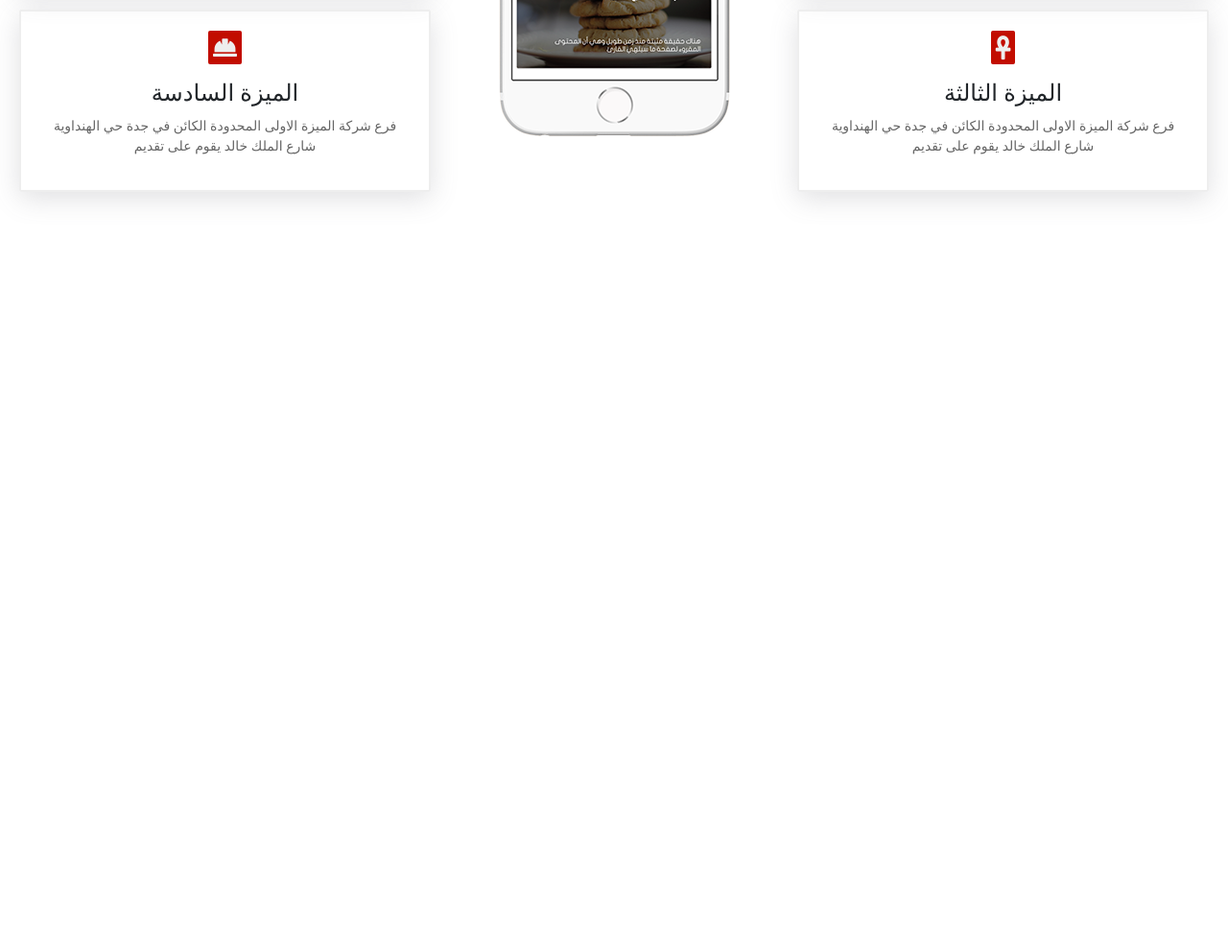
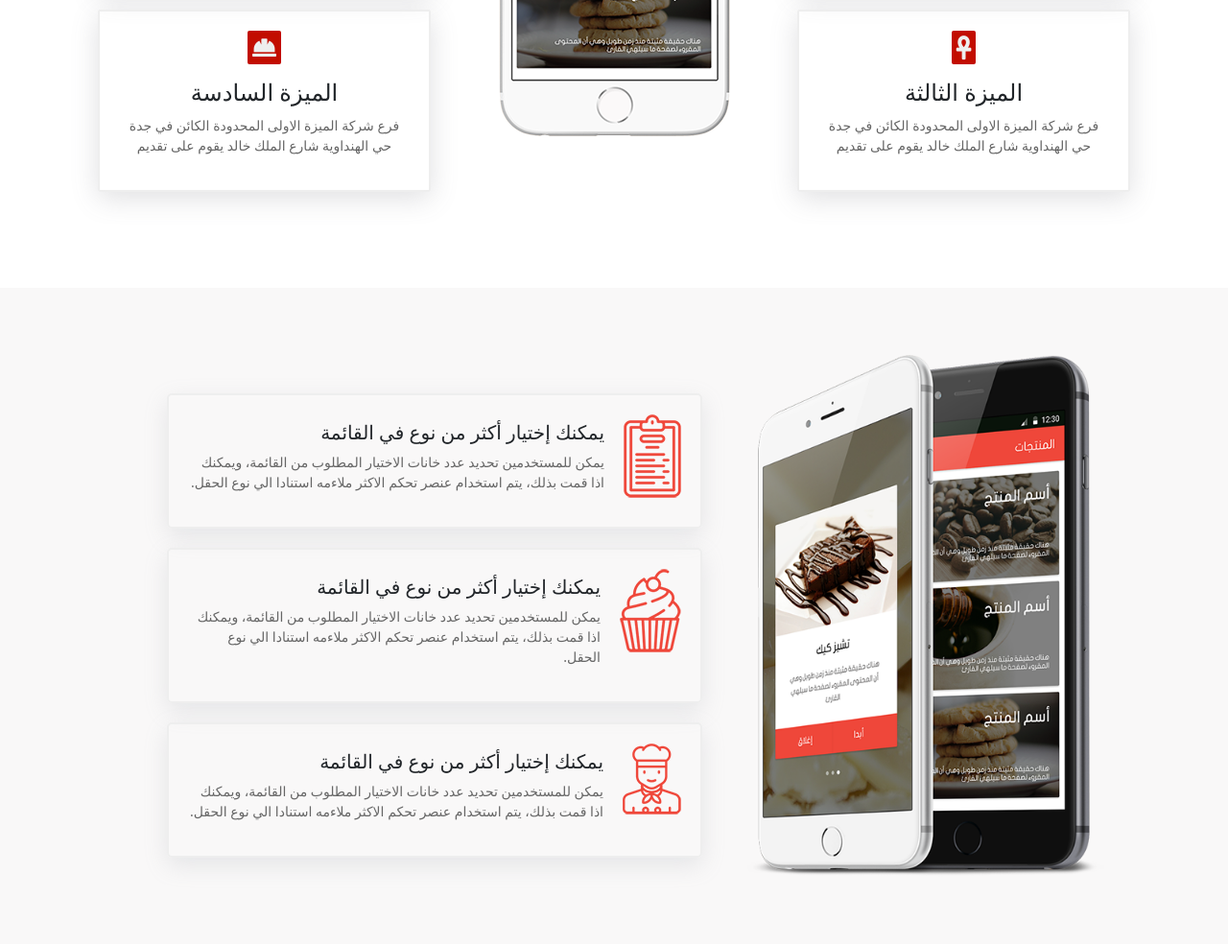
Before and after one commit to touzaelhassan/MOBILE-LANDING-PAGE, a plain HTML site: page index.html in a window 1280 px wide. Shown: the part 1312-2296 px from the top of the page at 96% size. Before the commit the page ends 1612 px from the top, so only its background shows below. Drawn offline with nearby package versions, Linux system fonts and the light colour scheme.

Commit message:
Offer Section

```diff
--- a/css/style.css
+++ b/css/style.css
@@ -165,3 +165,84 @@
 }
 
 /* End Feature Section */
+
+/* Start Offer Section */
+
+.offer {
+  padding: 40px 0;
+  background-color: #f9f8f8;
+}
+
+.offer__content {
+  display: flex;
+  flex-direction: column;
+}
+
+.offer__image {
+  text-align: center;
+}
+
+.offer__image img {
+  width: 50%;
+}
+
+.offer__info {
+  margin-top: 40px;
+  display: flex;
+  flex-direction: column;
+  gap: 20px;
+}
+
+.offer__item {
+  border: 2px solid #eee;
+  border-radius: 5px;
+  padding: 20px;
+  box-shadow: rgba(149, 157, 165, 0.2) 0px 8px 24px;
+}
+
+.offer__icon {
+  text-align: center;
+}
+
+.offer__text {
+  text-align: center;
+}
+
+.offer__description {
+  font-size: 14px;
+  color: #666;
+}
+
+/* Start Media Queries */
+@media screen and (min-width: 768px) {
+  .offer {
+    padding: 70px 0;
+  }
+
+  .offer__content {
+    flex-direction: row;
+  }
+
+  .offer__image img {
+    width: 80%;
+  }
+
+  .offer__info {
+    width: 50%;
+  }
+
+  .offer__item {
+    display: flex;
+    gap: 20px;
+  }
+
+  .offer__icon {
+    text-align: start;
+  }
+
+  .offer__text {
+    margin-top: 7px;
+    text-align: start;
+  }
+}
+/* End Offer Section */
--- a/index.html
+++ b/index.html
@@ -65,6 +65,7 @@
 
     <!-- Start Feature Section -->
     <section class="features">
+      <div class="container">
         <div class="features__content">
           <div class="feature__item">
             <div class="feature__item__content">
@@ -134,8 +135,68 @@
             </div>
           </div>
         </div>
+      </div>
     </section>
     <!-- End Feaure Section -->
+
+    <!-- Start Offer Section -->
+    <section class="offer">
+      <div class="container">
+        <div class="offer__content">
+          <div class="offer__image">
+            <img src="./images/mobile-3.png" alt="mobile" />
+          </div>
+          <div class="offer__info">
+            <div class="offer__item">
+              <div class="offer__icon">
+                <img src="./images/icons/1.png" alt="icon" />
+              </div>
+              <div class="offer__text">
+                <h5 class="offer__title">
+                  يمكنك إختيار أكثر من نوع في القائمة
+                </h5>
+                <p class="offer__description">
+                  يمكن للمستخدمين تحديد عدد خانات الاختيار المطلوب من القائمة،
+                  ويمكنك اذا قمت بذلك، يتم استخدام عنصر تحكم الاكثر ملاءمه
+                  استنادا الي نوع الحقل.
+                </p>
+              </div>
+            </div>
+            <div class="offer__item">
+              <div class="offer__icon">
+                <img src="./images/icons/2.png" alt="icon" />
+              </div>
+              <div class="offer__text">
+                <h5 class="offer__title">
+                  يمكنك إختيار أكثر من نوع في القائمة
+                </h5>
+                <p class="offer__description">
+                  يمكن للمستخدمين تحديد عدد خانات الاختيار المطلوب من القائمة،
+                  ويمكنك اذا قمت بذلك، يتم استخدام عنصر تحكم الاكثر ملاءمه
+                  استنادا الي نوع الحقل.
+                </p>
+              </div>
+            </div>
+            <div class="offer__item">
+              <div class="offer__icon">
+                <img src="./images/icons/3.png" alt="icon" />
+              </div>
+              <div class="offer__text">
+                <h5 class="offer__title">
+                  يمكنك إختيار أكثر من نوع في القائمة
+                </h5>
+                <p class="offer__description">
+                  يمكن للمستخدمين تحديد عدد خانات الاختيار المطلوب من القائمة،
+                  ويمكنك اذا قمت بذلك، يتم استخدام عنصر تحكم الاكثر ملاءمه
+                  استنادا الي نوع الحقل.
+                </p>
+              </div>
+            </div>
+          </div>
+        </div>
+      </div>
+    </section>
+    <!-- End Offer Section -->
 
     <!-- Bootstrap Bundle JS Link -->
     <script
```
Lines whose indentation alone changed are shown as unchanged.
